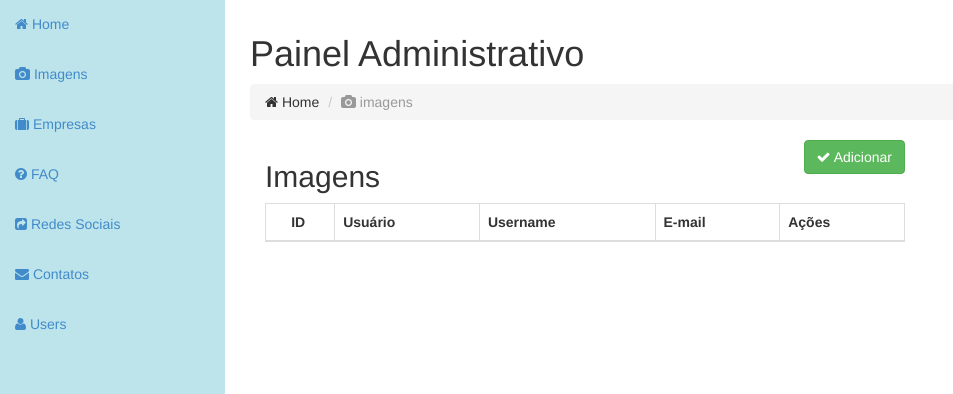
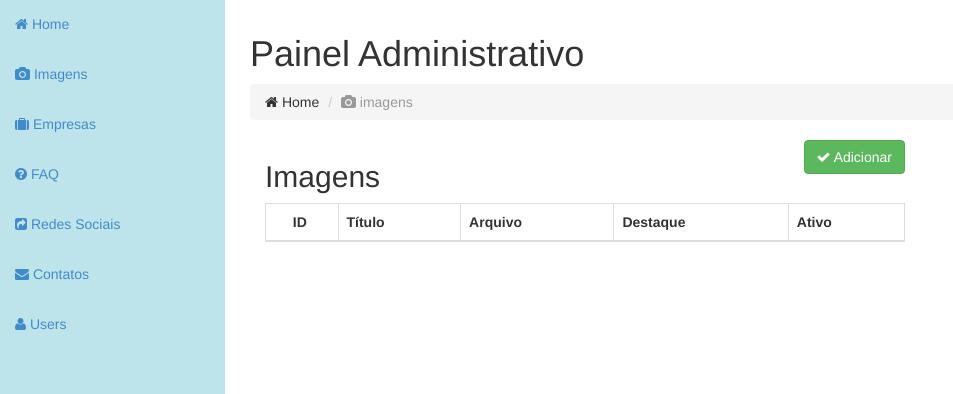
Before and after one commit to damasiorafael/getm_admin, a PHP site: page /imagens.php in a window 1280 px wide. Shown: the part 51-445 px from the top of the page, without its empty margins (0-953 px from the left). Run offline with PHP 8.4, Linux system fonts and the light colour scheme; lists and menus that the app fills with data are empty; some libraries are stand-ins or nearby versions.

Commit message:
programação imagens

```diff
--- a/administrator/imagens.php
+++ b/administrator/imagens.php
@@ -2,7 +2,7 @@
 <html lang="en">
   <?php include('inc/head.php'); ?>
 
-  <body class="table-sorter">
+  <body class="table-sorter imagens">
 
     <div id="wrapper">
 
@@ -25,11 +25,11 @@
                 <table class="table table-bordered table-hover table-striped tablesorter table-users">
                   <thead>
                     <tr>
-                      <th class="al-center">ID <i class="fa"></i></th>
-                      <th>Usuário <i class="fa"></i></th>
-                      <th>Username <i class="fa"></i></th>
-                      <th>E-mail <i class="fa"></i></th>
-                      <th>Ações <i class="fa"></i></th>
+                      <th class="al-center">ID <i class="fa fa-sorter"></i></th>
+                      <th>Título <i class="fa fa-sorter"></i></th>
+                      <th>Arquivo <i class="fa fa-sorter"></i></th>
+                      <th>Destaque <i class="fa"></i></th>
+                      <th>Ativo <i class="fa"></i></th>
                     </tr>
                   </thead>
                   <!-- <tbody>
```
